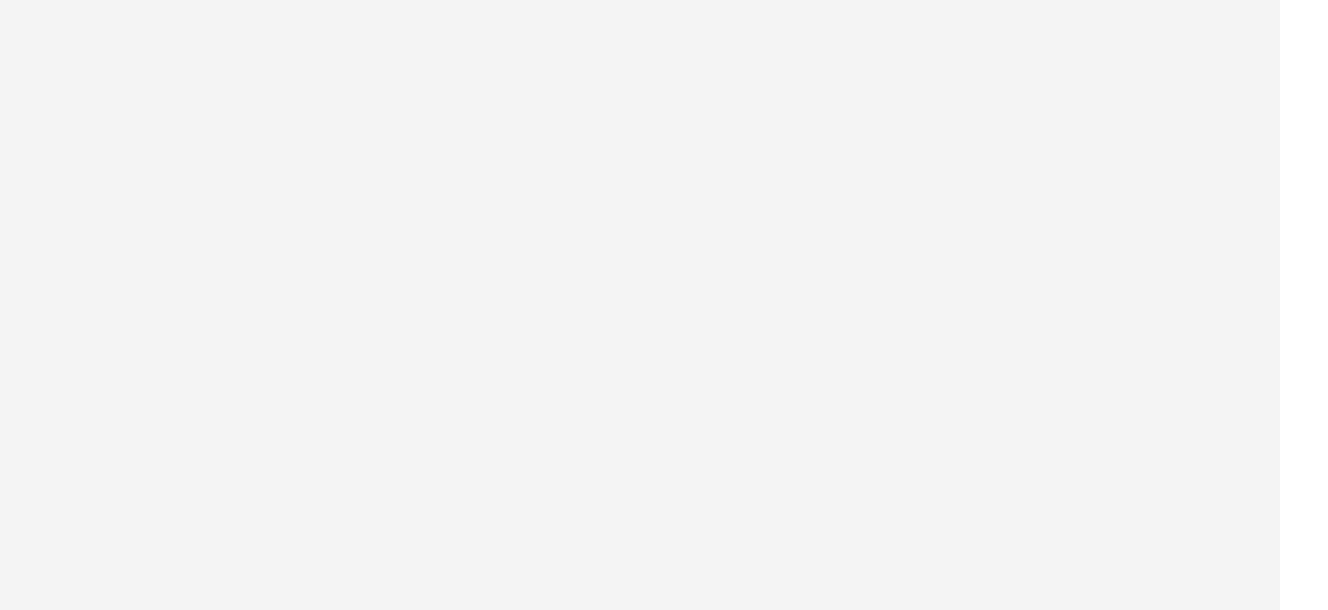
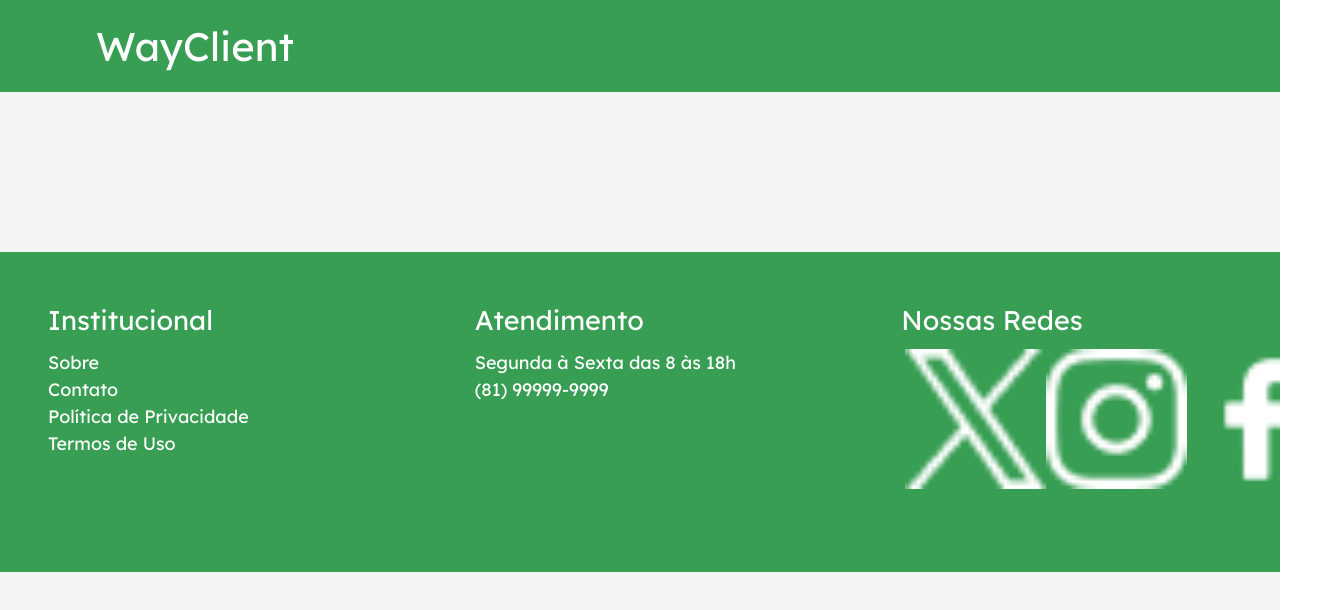
Before and after one commit to GabrielLima07/wayclient-frontend, a React (Vite) app: page /signup in a window 1280 px wide. Before the commit this address had no page. Shown: the top 610 px of the page, 1328 px wide, since content can reach past the window. Built offline with nearby package versions, Linux system fonts and the light colour scheme.

Commit message:
adicionando navbar e footer da pagina de cadastro

```diff
--- /dev/null
+++ b/src/components/SignUpNavbar/Navbar.jsx
@@ -0,0 +1,16 @@
+import React from 'react';
+import "./navbar.css";
+
+const Navbar = () => {
+  return (
+    <div>
+      <nav className={"menu-content"}>
+        <div className={"menu"}>
+          <h2 id={"logo"}>WayClient</h2>
+        </div>
+      </nav>
+    </div>
+  )
+}
+
+export default Navbar;
--- /dev/null
+++ b/src/components/SignUpNavbar/navbar.css
@@ -0,0 +1,29 @@
+* {
+    box-sizing: border-box;
+    padding: 0;
+    margin: 0;
+    font-family: "Lexend", sans-serif;
+    font-weight: 200;
+  }
+
+  body {
+    background-color: #f4f4f4;
+  }
+
+  .menu-content {
+    background-color: #379e53;
+    color: white;
+  }
+
+  .menu {
+    display: flex;
+    justify-content: space-between;
+    align-items: center;
+    padding: 1rem;
+  }
+
+  .menu #logo {
+    font-size: 250%;
+    font-weight:600;
+    margin-left: 5rem;
+  }
--- /dev/null
+++ b/src/pages/SignUpPage.jsx
@@ -0,0 +1,15 @@
+import React from 'react';
+import Navbar from '../components/SignUpNavbar/Navbar';
+import Footer from '../components/LoginPageFooter/Footer';
+
+const SignUpPage = () => {
+  return (
+    <div>
+      <Navbar />
+      {/* main section */}
+      <Footer />
+    </div>
+  )
+}
+
+export default SignUpPage
--- a/src/routes.jsx
+++ b/src/routes.jsx
@@ -4,6 +4,7 @@ import Home from './components/Home/home'
 import CadastroColaborador from './components/CadastroColaborador/cadastroColaborador'
 import App from './App'
 import LoginPage from './pages/LoginPage'
+import SignUpPage from './pages/SignUpPage'
 
 function Main() {
   return (
@@ -13,6 +14,7 @@ function Main() {
         <Route path="/cadastroColaborador" element={<CadastroColaborador />} />
         <Route path="/app" element={<App />} />
         <Route path="/login" element={<LoginPage />} />
+        <Route path="/signup" element={<SignUpPage />} />
       </Routes>
     </Router>
   )
```
Also changed, not shown: src/components/SingUpMainSection/MainSection.jsx (added), src/components/SingUpMainSection/mainSection.css (added).
